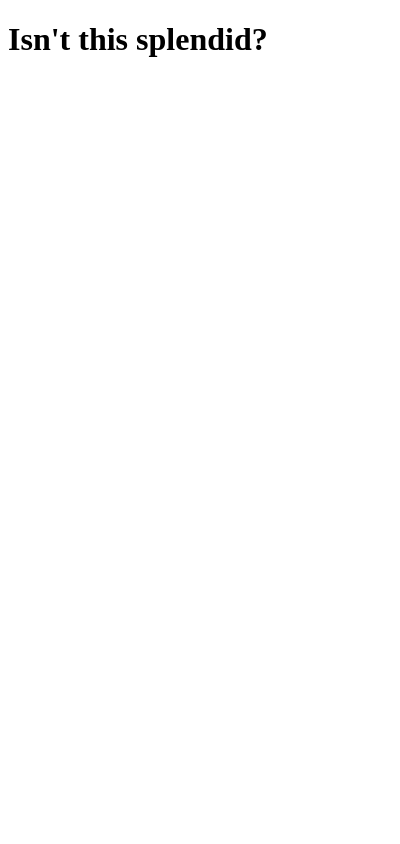
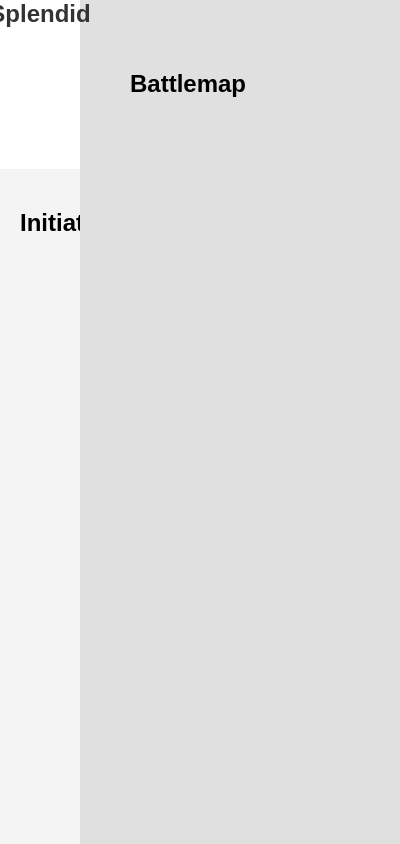
Before and after one commit to sturtevantma/SplendidVTT, an Electron app: page index.html in a window 400 px wide. Drawn offline with Linux system fonts and the light colour scheme.

Commit message:
Added more basic wireframe stuff

```diff
--- a/index.html
+++ b/index.html
@@ -4,10 +4,25 @@
 
 <head>
     <title>Splendid</title>
+    <link rel="stylesheet" href="styles.css">
 </head>
 
 <body>
-    <h1>Isn't this splendid?</h1>
+    <div class="logo">
+        <p>Splendid</p>
+    </div>
+
+    <div class="container">
+
+        <div class="iniative-pane">
+            <h2>Initiative</h2>
+        </div>
+
+        <div class="battlemap-pane">
+            <h2>Battlemap</h2>
+        </div>
+
+    </div>
 </body>
 
 </html>
--- a/main.js
+++ b/main.js
@@ -22,7 +22,8 @@ function createWindow() {
 app.whenReady().then(createWindow);
 
 app.on('window-all-closed', function () {
-    if (process.platform !== 'darwin') app.quit();
+    // if (process.platform !== 'darwin') <===== Standard Apple Convention would keep the app running after all windows are closed
+    app.quit();
 });
 
 app.on('activate', function () {
--- /dev/null
+++ b/styles.css
@@ -0,0 +1,56 @@
+body {
+    margin: 0;
+    padding: 0;
+    font-family: Arial, sans-serif;
+    display: flex;
+    height: 100vh; /* Full viewport height */
+}
+
+.logo {
+    position: fixed;
+    top: 0;
+    left: 0;
+    padding: 0;
+    width: 20%;
+
+    background-color: #fff; /* Optional background for logo */
+    z-index: 100; /* Ensure logo stays above other content */
+    display: flex;
+    align-items: center;
+    justify-content: center;
+}
+.logo p {
+    margin: 0;
+    font-size: 1.5em;
+    font-weight: bold;
+    color: #333;
+}
+
+.logo img {
+    height: 50px; /* Adjust this to your logo size */
+    width: auto; /* Maintain aspect ratio */
+}
+
+.container {
+    display: flex;
+    flex-grow: 1;
+    width: 100%;
+    height: 100%; /* Make the container span the full viewport */
+}
+
+.iniative-pane {
+    width: 20%;
+    height: fill-available;
+    background-color: #f4f4f4; /* Left pane background */
+    padding: 20px;
+    margin-top: 20vh;
+    box-sizing: border-box;
+}
+
+.battlemap-pane {
+    width: 80%;
+    background-color: #e0e0e0; /* Right pane background */
+    padding: 50px;
+    box-sizing: border-box;
+    overflow-y: auto; /* Add scrolling if content overflows */
+}
```
